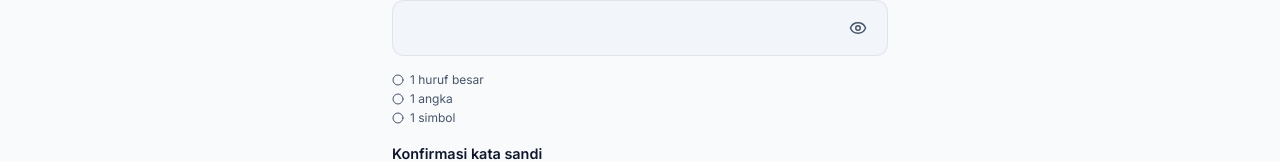
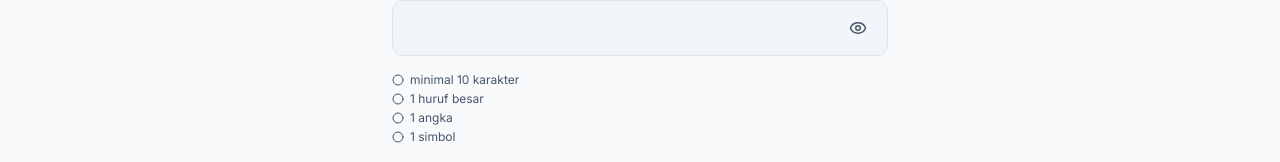
Before and after one commit to EvoriusBenedikt/la-legpro-fe, a React (Vite) app: page /login in a window 1280 px wide. Both pictures are taken after a click on the button "Daftar di sini". Shown: the part 513-675 px from the top of the page. Built offline with nearby package versions, Linux system fonts and the light colour scheme; no server answers.

Commit message:
fix: add 10-char password minimum rule to register form and i18n strings

```diff
--- a/src/components/Auth.tsx
+++ b/src/components/Auth.tsx
@@ -32,6 +32,7 @@ const SERVER_FIELD_ERRORS: Record<string, AuthField[]> = {
   'USERNAME_TAKEN': ['username'],
   'EMAIL_TAKEN': ['email'],
   'EMAIL_WHITESPACE': ['email'],
+  'PASSWORD_TOO_SHORT': ['password'],
   'PASSWORD_NEEDS_UPPERCASE': ['password'],
   'PASSWORD_NEEDS_NUMBER': ['password'],
   'PASSWORD_NEEDS_SYMBOL': ['password'],
@@ -50,6 +51,7 @@ const MESSAGE_CODE_MAP: Record<string, string> = {
   'Username already registered': 'USERNAME_TAKEN',
   'Email already registered': 'EMAIL_TAKEN',
   'Email must not contain whitespace': 'EMAIL_WHITESPACE',
+  'Password must be at least 10 characters': 'PASSWORD_TOO_SHORT',
   'Password must contain at least one uppercase letter': 'PASSWORD_NEEDS_UPPERCASE',
   'Password must contain at least one number': 'PASSWORD_NEEDS_NUMBER',
   'Password must contain at least one symbol': 'PASSWORD_NEEDS_SYMBOL',
@@ -69,6 +71,7 @@ const SERVER_MESSAGE_KEYS: Record<string, StringKey> = {
   USERNAME_TAKEN: 'authErrUsernameTaken',
   EMAIL_TAKEN: 'authErrEmailTaken',
   EMAIL_WHITESPACE: 'authErrEmailSpace',
+  PASSWORD_TOO_SHORT: 'authErrPasswordTooShort',
   PASSWORD_NEEDS_UPPERCASE: 'authErrNeedUppercase',
   PASSWORD_NEEDS_NUMBER: 'authErrNeedNumber',
   PASSWORD_NEEDS_SYMBOL: 'authErrNeedSymbol',
@@ -110,6 +113,7 @@ export default function Auth() {
   // Live password requirements (the register checklist and the submit gate
   // share these definitions). A symbol is any non-alphanumeric, non-whitespace
   // character — spaces deliberately don't count (user decision 2026-10-05).
+  const ruleLength = password.length >= 10;
   const ruleUpper = /[A-Z]/.test(password);
   const ruleNumber = /\d/.test(password);
   const ruleSymbol = /[^A-Za-z0-9\s]/.test(password);
@@ -227,6 +231,10 @@ export default function Auth() {
     }
 
     if (!isLogin) {
+      if (!ruleLength) {
+        raiseError('authErrPasswordTooShort', ['password']);
+        return;
+      }
       if (!ruleUpper) {
         raiseError('authErrNeedUppercase', ['password']);
         return;
@@ -489,6 +497,10 @@ export default function Auth() {
             )}
             {!isLogin && (
               <ul className="auth-rules" aria-live="polite">
+                <li className={ruleLength ? 'auth-rule auth-rule--met' : 'auth-rule'}>
+                  {ruleLength ? <Check size={12} aria-hidden="true" /> : <Circle size={12} aria-hidden="true" />}
+                  <span>{t.authRuleLength}</span>
+                </li>
                 <li className={ruleUpper ? 'auth-rule auth-rule--met' : 'auth-rule'}>
                   {ruleUpper ? <Check size={12} aria-hidden="true" /> : <Circle size={12} aria-hidden="true" />}
                   <span>{t.authRuleUpper}</span>
--- a/src/i18n.ts
+++ b/src/i18n.ts
@@ -375,6 +375,7 @@ const id = {
   authPasswordPh: 'Masukkan kata sandi Anda',
   authConfirm: 'Konfirmasi kata sandi',
   authConfirmPh: 'Ulangi kata sandi Anda',
+  authRuleLength: 'minimal 10 karakter',
   authRuleUpper: '1 huruf besar',
   authRuleNumber: '1 angka',
   authRuleSymbol: '1 simbol',
@@ -432,6 +433,8 @@ const id = {
     'Kata sandi harus memuat setidaknya satu angka. Tambahkan angka lalu coba lagi.',
   authErrNeedSymbol:
     'Kata sandi harus memuat setidaknya satu simbol. Tambahkan simbol lalu coba lagi.',
+  authErrPasswordTooShort:
+    'Kata sandi harus memiliki minimal 10 karakter. Tambahkan karakter lalu coba lagi.',
   authErrEmailSpace:
     'Email tidak boleh mengandung spasi. Hapus spasinya lalu ketik ulang alamat email.',
   authErrEmailFormat:
@@ -2119,6 +2122,7 @@ const en: Record<StringKey, string> = {
   authPasswordPh: 'Enter your password',
   authConfirm: 'Confirm password',
   authConfirmPh: 'Repeat your password',
+  authRuleLength: 'at least 10 characters',
   authRuleUpper: '1 uppercase letter',
   authRuleNumber: '1 number',
   authRuleSymbol: '1 symbol',
@@ -2155,6 +2159,8 @@ const en: Record<StringKey, string> = {
     'Password must contain at least one number. Add a number and try again.',
   authErrNeedSymbol:
     'Password must contain at least one symbol. Add a symbol and try again.',
+  authErrPasswordTooShort:
+    'Password must be at least 10 characters. Add more characters and try again.',
   authErrEmailSpace:
     'Email must not contain whitespace. Remove the spaces and retype the email address.',
   authErrEmailFormat:
```
